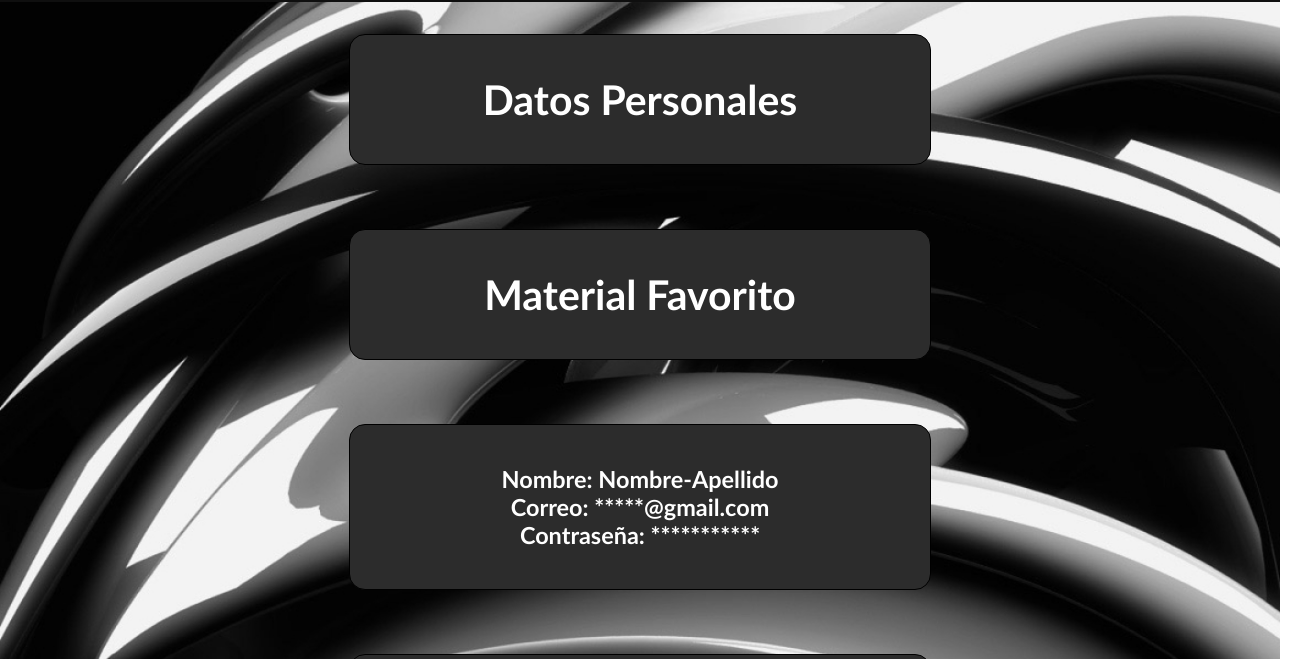
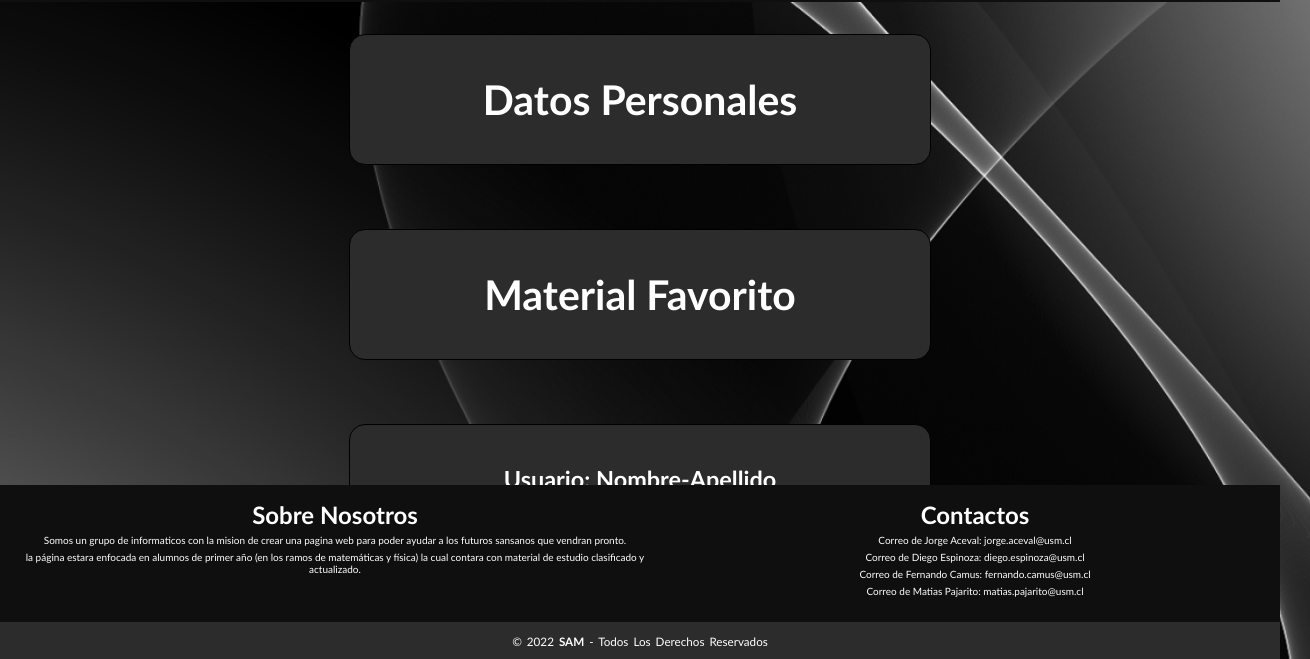
Before and after one commit to MatiasPajarito/vscode_git, a plain HTML site: page perfil.html in a window 1280 px wide. Shown: the part 141-800 px from the top of the page, 1310 px wide, since content can reach past the window. Drawn offline with Linux system fonts and the light colour scheme.

Commit message:
pagina web

```diff
--- a/Front-end_Signup.css
+++ b/Front-end_Signup.css
@@ -5,7 +5,7 @@
 body{
     font-family: 'Gill Sans', 'Gill Sans MT', Calibri, 'Trebuchet MS', sans-serif;
     height: 100vh;
-    background-image: url(cropped-1920-1080-29457.jpg);
+    background-image: url(cropped-1920-1080-7181.jpg);
     background-repeat: no-repeat;
     background-size: cover;
     color: white;
--- a/Material de estudio.css
+++ b/Material de estudio.css
@@ -2,12 +2,13 @@
     margin: 0;
     padding: 0;
     font-family: 'Gill Sans', 'Gill Sans MT', Calibri, 'Trebuchet MS', sans-serif;
+    text-decoration: none;
 }
 
 body {
     text-align: center;
     font-family: sans-serif;
-    background-image: url(cropped-1920-1080-29457.jpg);
+    background-image: url(cropped-1920-1080-7181.jpg);
     background-size: cover;
     background-repeat: no-repeat;
     color: white;
@@ -35,7 +36,7 @@ header img{
 }
 .box-container h3{
     color: white;
-    text-decoration: underline;
+
 }
 .navbar a {
     display: block;
--- a/estilos.css
+++ b/estilos.css
@@ -31,7 +31,7 @@ a:hover{
     background: rgb(44, 44,44);
 }
 body{
-    background-image: url(cropped-1920-1080-29457.jpg);
+    background-image: url(cropped-1920-1080-7181.jpg);
     background-repeat: no-repeat;
     background-size: cover;
     color: white;
@@ -62,3 +62,45 @@ body{
     border-radius: 1rem;
     margin: 2rem;
 }
+footer{
+    position: absolute;
+    bottom: 0;
+}
+.pie-pagina{
+    background-color: rgb(15, 15, 15);
+    width: 100%;
+}
+.pie-pagina .grupo-1{
+    width: 100%;
+    margin: auto;
+    display: grid;
+    grid-template-columns: repeat(2,1fr);
+    text-align: center;
+    padding: 15px;
+}
+.pie-pagina .grupo-1 h1{
+    margin-bottom: 5px;
+}
+.pie-pagina .grupo-1 p{
+    margin-bottom: 5px;
+}
+.pie-pagina .grupo-1 h2{
+    margin-bottom: 5px;
+}
+.pie-pagina .grupo-2{
+    padding: 10px;
+    background-color: rgb(44, 44, 44);
+    text-align: center;
+    font-size: 14px;
+    word-spacing: 2px;
+    text-transform: capitalize;
+}
+.pie-pagina .boxes{
+    margin-bottom: 5px;
+}
+.pie-pagina .cajas{
+    margin: 5px;
+}
+.pie-pagina .boxes p{
+    font-size: 10px;
+}
--- a/barra_tarea.html
+++ b/perfil.html
@@ -18,7 +18,7 @@
                         <li><a href="Quiz.html">Quiz</a></li>
                         <li><a href="#">Evaluacion Docente</a></li>
                         <li><a href="Material de estudio.html">Material</a></li>
-                        <li><a href="barra_tarea.html">Perfil</a></li>
+                        <li><a href="perfil.html">Perfil</a></li>
                     </ul>
                 </div>
             </nav>
@@ -38,8 +38,7 @@
             </div>
             <div class="box">
                 <h6>
-                    <p>Nombre: Nombre-Apellido</p>
-                    <p>Correo: *****@gmail.com</p>
+                    <p>Usuario: Nombre-Apellido</p>
                     <p>Contraseña: ***********</p>
                 </h6>
             </div>
@@ -52,4 +51,27 @@
             </div>
         </div>
     </body>
+    <footer class="pie-pagina">
+        <div class="grupo-1">
+            <div class="boxes">
+                    <h2>Sobre Nosotros</h2>
+                    <p>Somos un grupo de informaticos con la mision de crear una pagina web para poder ayudar a los futuros sansanos que vendran pronto.</p>
+                    <p>la página estara enfocada en alumnos de primer año (en los ramos de matemáticas y física) la cual contara con material de estudio clasificado y actualizado.</p>
+
+            </div>
+            <div class="boxes">
+                <div class="correo">
+                    <h2>Contactos</h2>
+                    <div class="caja"><p>Correo de Jorge Aceval: jorge.aceval@usm.cl</p></div>
+                    <div class="caja"><p>Correo de Diego Espinoza: diego.espinoza@usm.cl</p></div>
+                    <div class="caja"><p>Correo de Fernando Camus: fernando.camus@usm.cl</p></div>
+                    <div class="caja"><p>Correo de Matias Pajarito: matias.pajarito@usm.cl</p></div>
+                </div>
+           </div>
+        </div>
+        <div class="grupo-2">
+            <small>&copy; 2022 <b>SAM</b> - Todos los Derechos Reservados</small>
+        </div>
+
+    </footer>
 </html>
--- a/quiz.css
+++ b/quiz.css
@@ -17,7 +17,7 @@
 
 }
 body{
-    background-image: url(cropped-1920-1080-29457.jpg);
+    background-image: url(cropped-1920-1080-7181.jpg);
     background-repeat: no-repeat;
     background-size: cover;
 }
```
Also changed, not shown: Back-end_Signup.html (+1 -1 lines), Material de estudio.html (+1 -1 lines), Quiz.html (+1 -1 lines), cropped-1920-1080-29457.jpg (deleted), cropped-1920-1080-7181.jpg (added).
